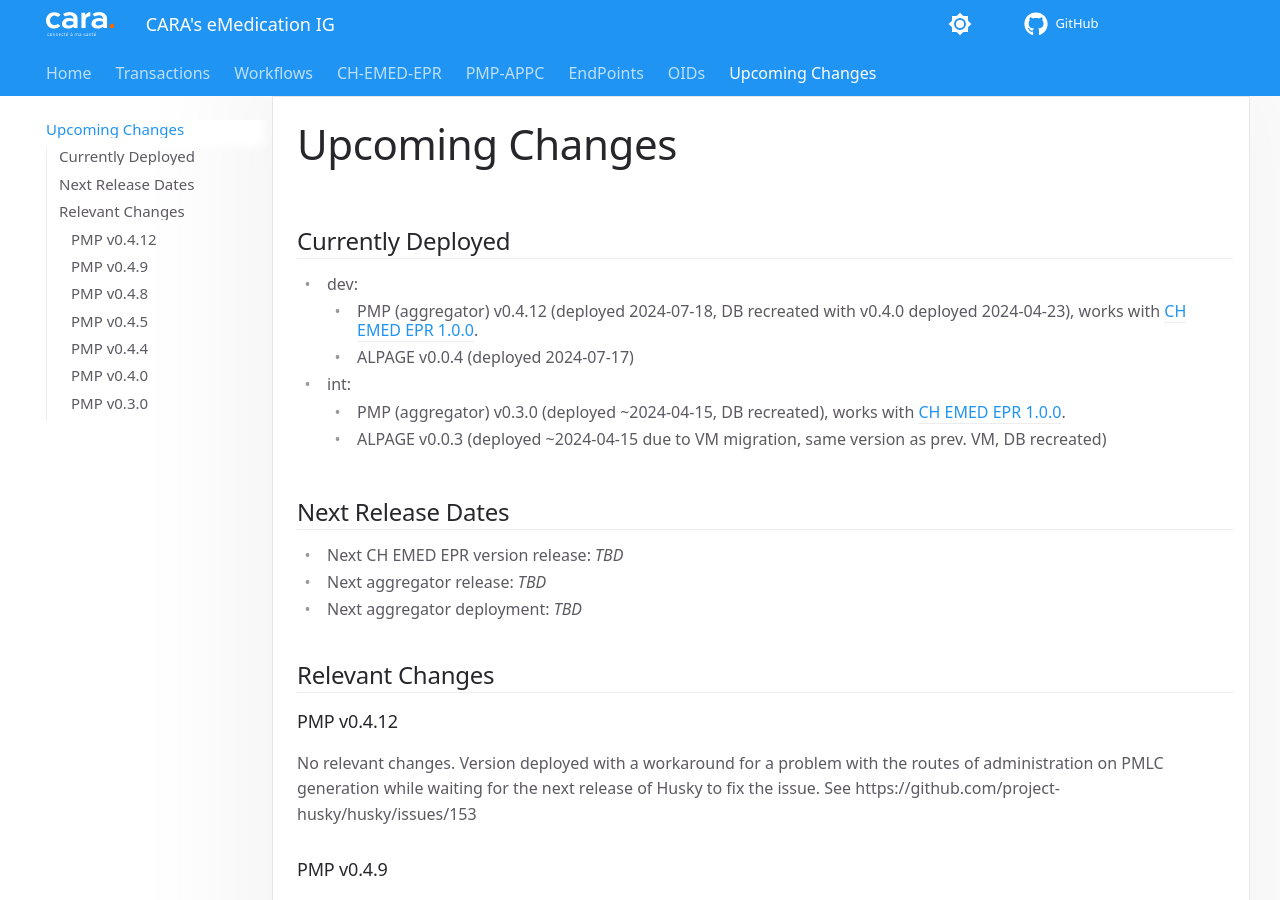
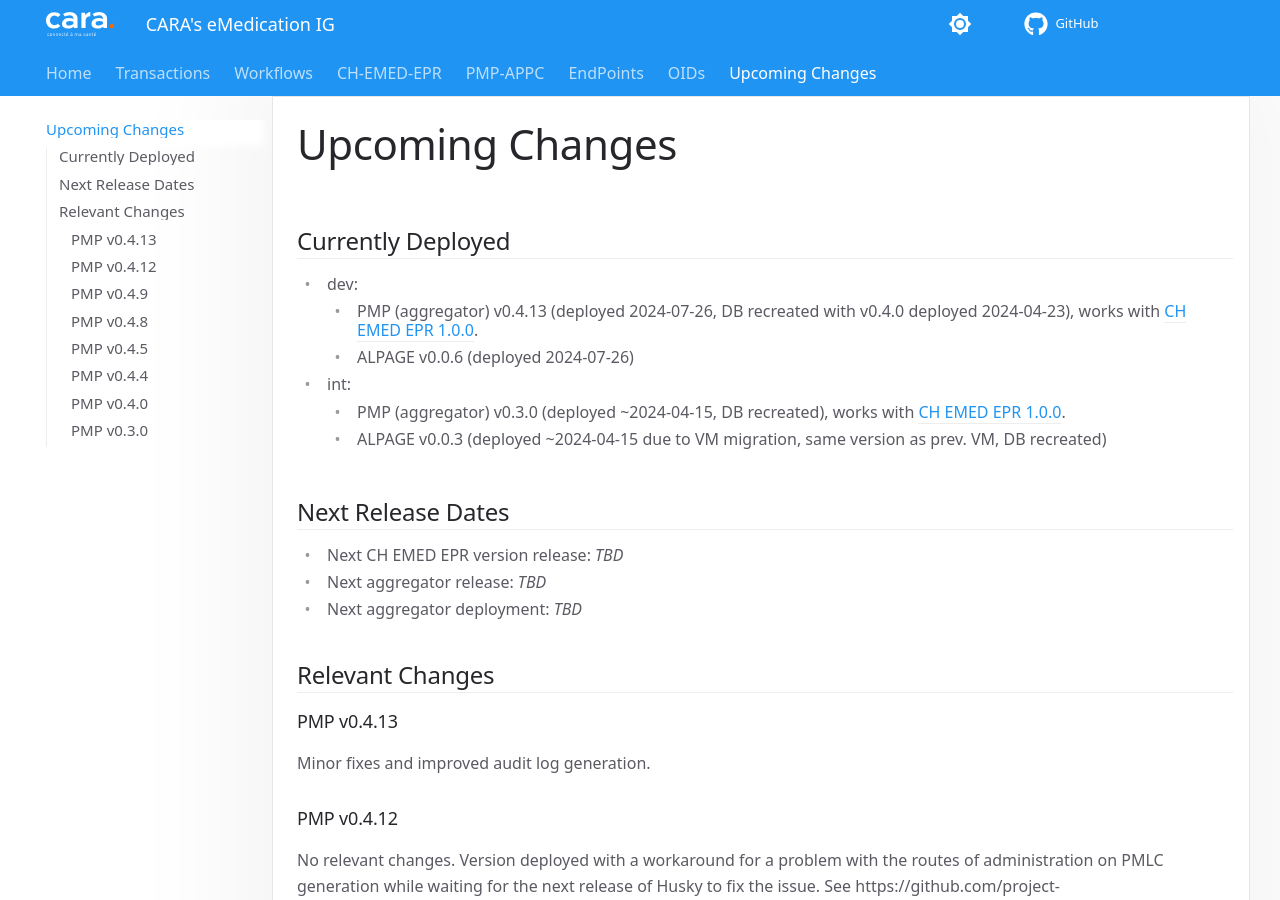
Before and after one commit to CARA-ch/emed-service-guide, an MkDocs documentation site: the page built from docs/other/upcoming_changes.md, in a window 1280 px wide and 900 px high. Built offline with MkDocs 1.6.1 and Material for MkDocs 9.7.7, drawn with Linux system fonts in a browser that asks for light colours; comment, search, counter and statistics services are not loaded.

Commit message:
updated upcoming changes page with last deployment

```diff
--- a/docs/other/upcoming_changes.md
+++ b/docs/other/upcoming_changes.md
@@ -1,8 +1,8 @@
 ## Currently Deployed
 
   - dev:
-    - PMP (aggregator) v0.4.12 (deployed 2024-07-18, DB recreated with v0.4.0 deployed 2024-04-23), works with [CH EMED EPR 1.0.0](https://fhir.ch/ig/ch-emed-epr/index.html).
-    - ALPAGE v0.0.4 (deployed 2024-07-17)
+    - PMP (aggregator) v0.4.13 (deployed 2024-07-26, DB recreated with v0.4.0 deployed 2024-04-23), works with [CH EMED EPR 1.0.0](https://fhir.ch/ig/ch-emed-epr/index.html).
+    - ALPAGE v0.0.6 (deployed 2024-07-26)
   - int:
     - PMP (aggregator) v0.3.0 (deployed ~2024-04-15, DB recreated), works with [CH EMED EPR 1.0.0](https://fhir.ch/ig/ch-emed-epr/index.html).
     - ALPAGE v0.0.3 (deployed ~2024-04-15 due to VM migration, same version as prev. VM, DB recreated)
@@ -15,6 +15,9 @@
 - Next aggregator deployment: *TBD*
 
 ## Relevant Changes
+### PMP v0.4.13
+Minor fixes and improved audit log generation.
+
 ### PMP v0.4.12
 No relevant changes. Version deployed with a workaround for a problem with the routes of administration on PMLC generation while waiting for the next release of Husky to fix the issue. See https://github.com/project-husky/husky/issues/153
 
```
